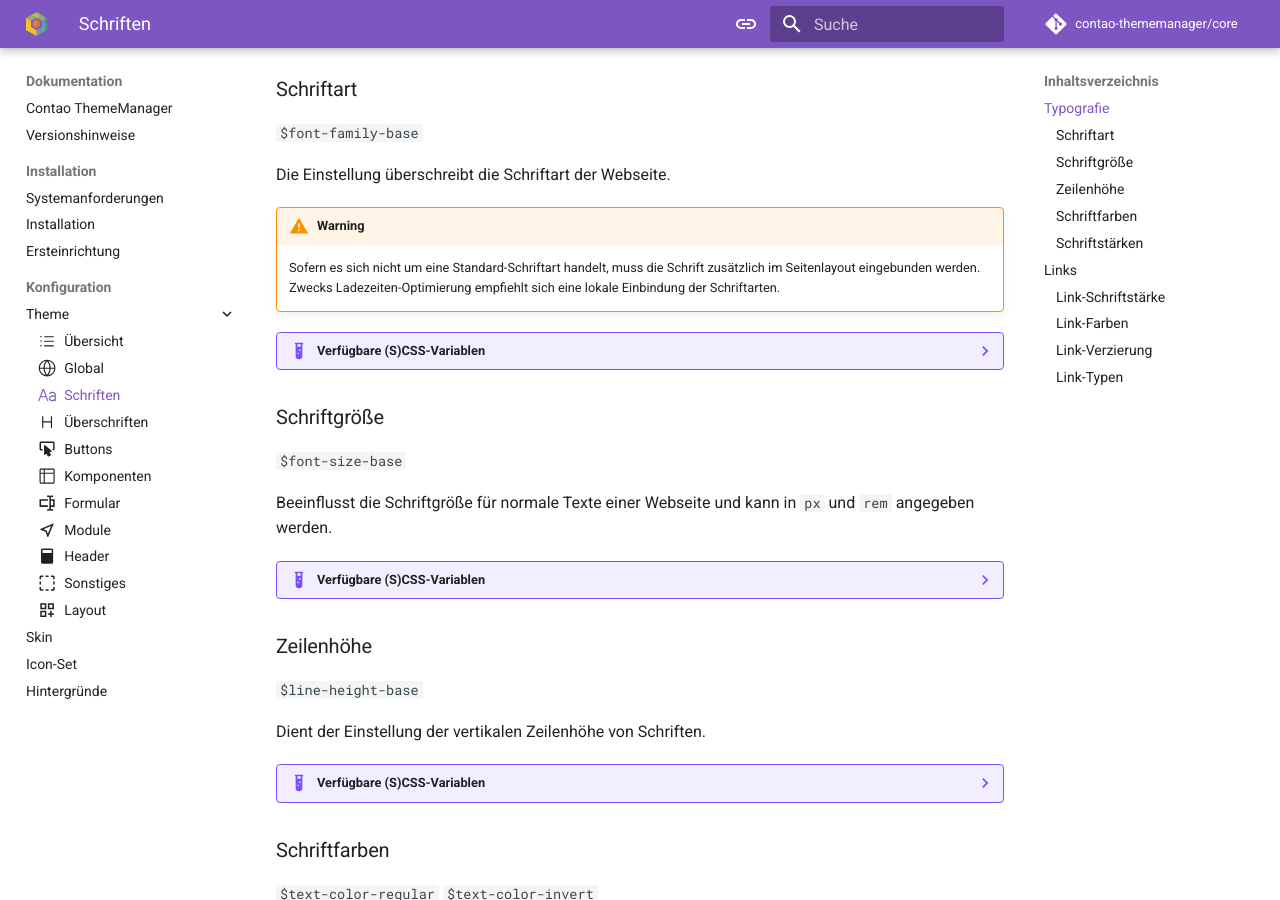
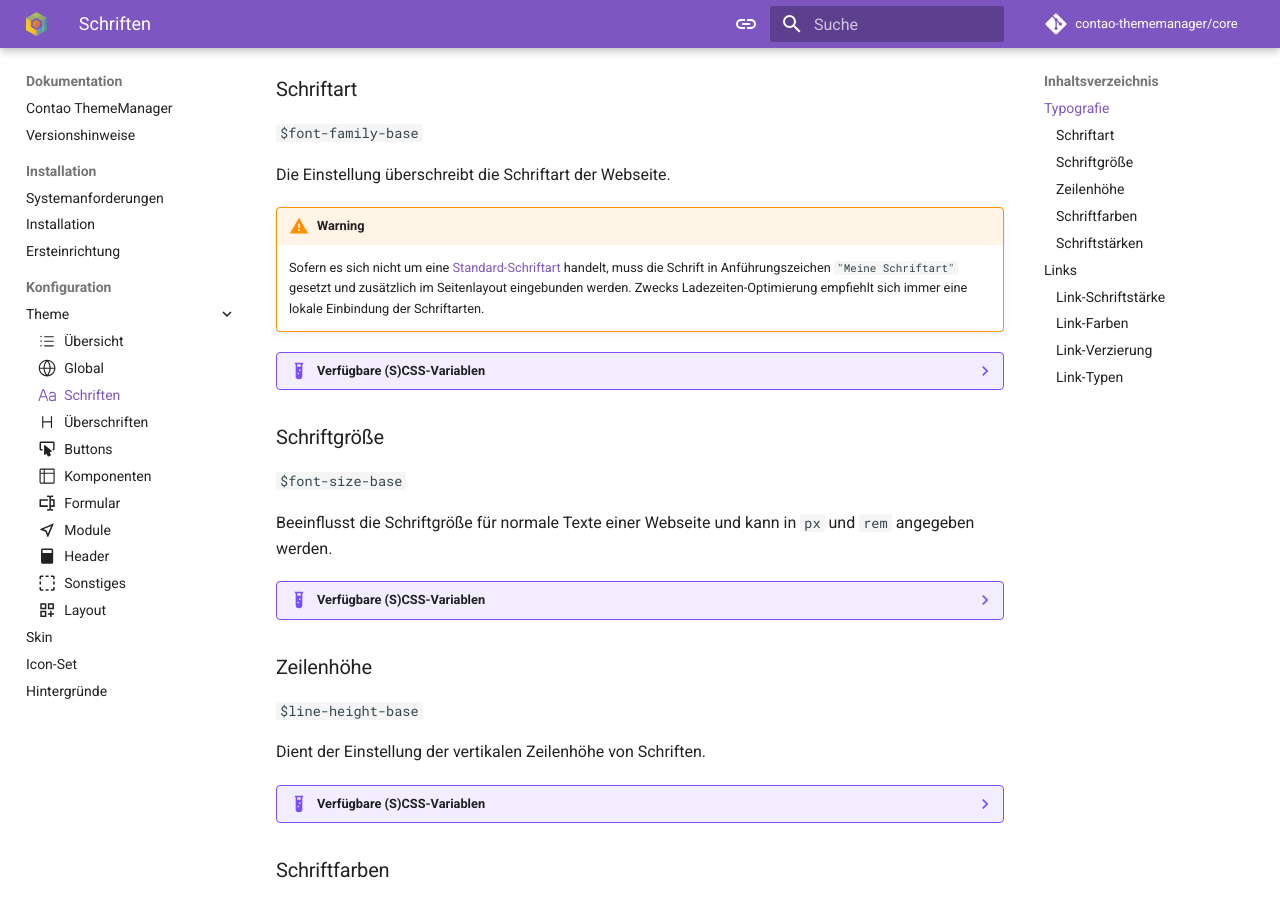
Before and after one commit to contao-thememanager/docs, an MkDocs documentation site: the page built from docs/pages/docs/configuration/theme/fonts.md, in a window 1280 px wide and 900 px high, scrolled down 406 px. Built offline with MkDocs 1.6.1 and Material for MkDocs 9.7.7, drawn with Linux system fonts in a browser that asks for light colours; comment, search, counter and statistics services are not loaded.

Commit message:
Prepare docs
- Update font-family notice

```diff
--- a/docs/pages/docs/configuration/theme/fonts.md
+++ b/docs/pages/docs/configuration/theme/fonts.md
@@ -21,8 +21,9 @@ Die Einstellung überschreibt die Schriftart der Webseite.
 
 !!! warning
 
-    Sofern es sich nicht um eine Standard-Schriftart handelt, muss die Schrift zusätzlich im Seitenlayout eingebunden
-    werden. Zwecks Ladezeiten-Optimierung empfiehlt sich eine lokale Einbindung der Schriftarten.
+    Sofern es sich nicht um eine [Standard-Schriftart](https://developer.mozilla.org/en-US/docs/Web/CSS/generic-family)
+    handelt, muss die Schrift in Anführungszeichen `"Meine Schriftart"` gesetzt und zusätzlich im Seitenlayout
+    eingebunden werden. Zwecks Ladezeiten-Optimierung empfiehlt sich immer eine lokale Einbindung der Schriftarten.
 
 ??? example "Verfügbare (S)CSS-Variablen"
 
```
